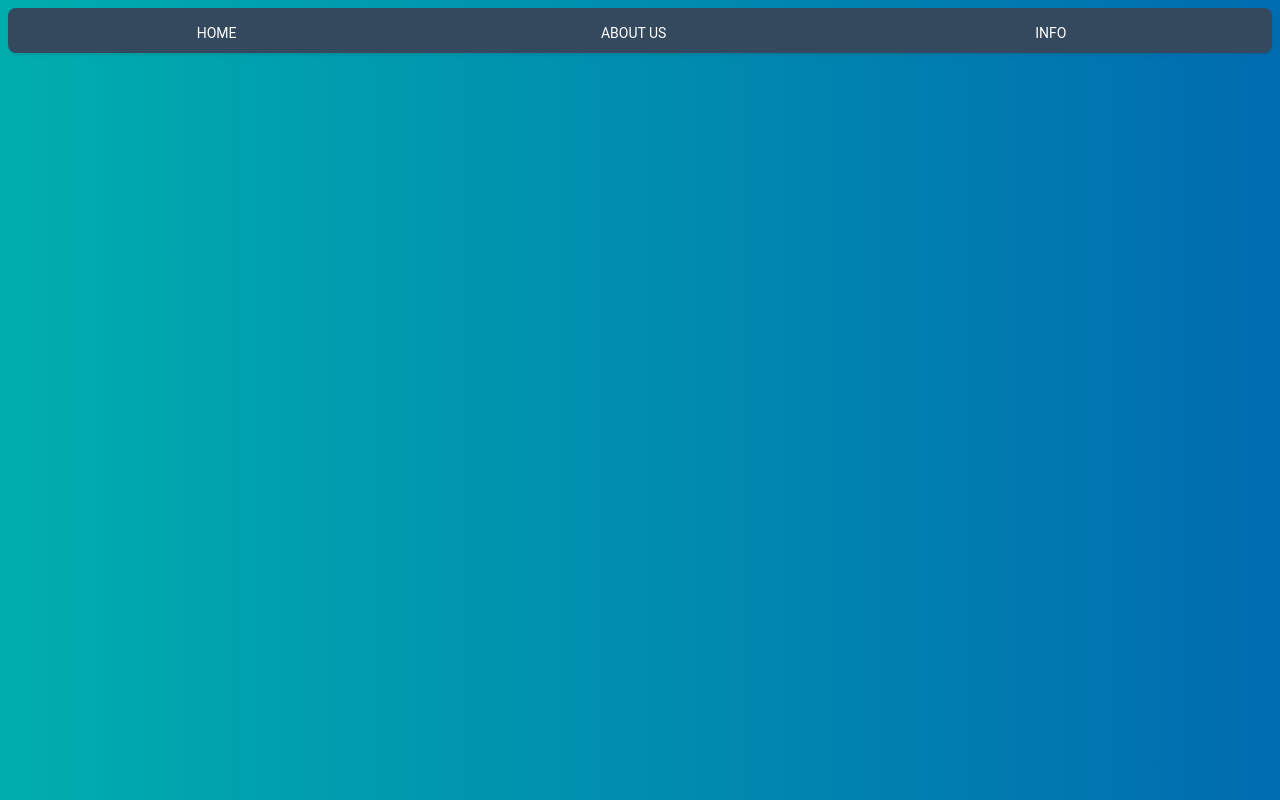
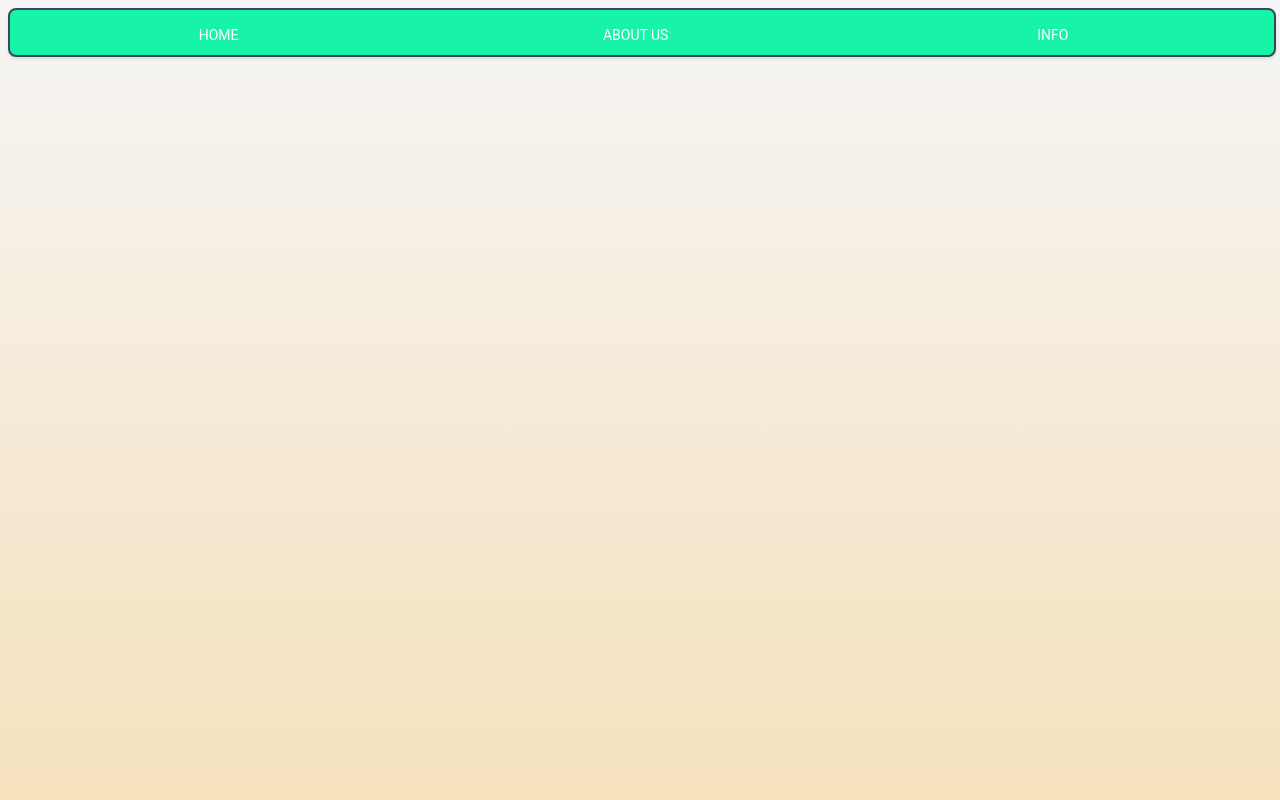
Before and after one commit to IPBachvarov18/Poseidon, a plain HTML site: page index.html in a window 1280 px wide. Drawn offline with Linux system fonts and the light colour scheme.

Commit message:
Change colors

```diff
--- a/style.css
+++ b/style.css
@@ -1,5 +1,5 @@
 body {
-    background-image: linear-gradient(to right, #00AEAE , #006CB0);
+    background-image:linear-gradient(whitesmoke,rgb(245, 225, 188));
     background-repeat: no-repeat;
     background-attachment: fixed;
     background-size: 100% 100%;
@@ -11,10 +11,11 @@ nav
     position:relative;
     width:100%;
     height: 45px;
-    background:#34495e;
+    background:#17F4A7;
     border-radius:8px;
     font-size:0;
     box-shadow: 0 2px 3px 0 rgba(0,0,0,0.1);
+    border:2px solid #34495e;
 }
 nav a
 {
@@ -30,7 +31,8 @@ nav a
 }
 
 nav a:hover {
-    color: #17F4A7;
+    color: #34495e;
+    transition: .75s;
   }
 a:nth-child(1)
 {
```
